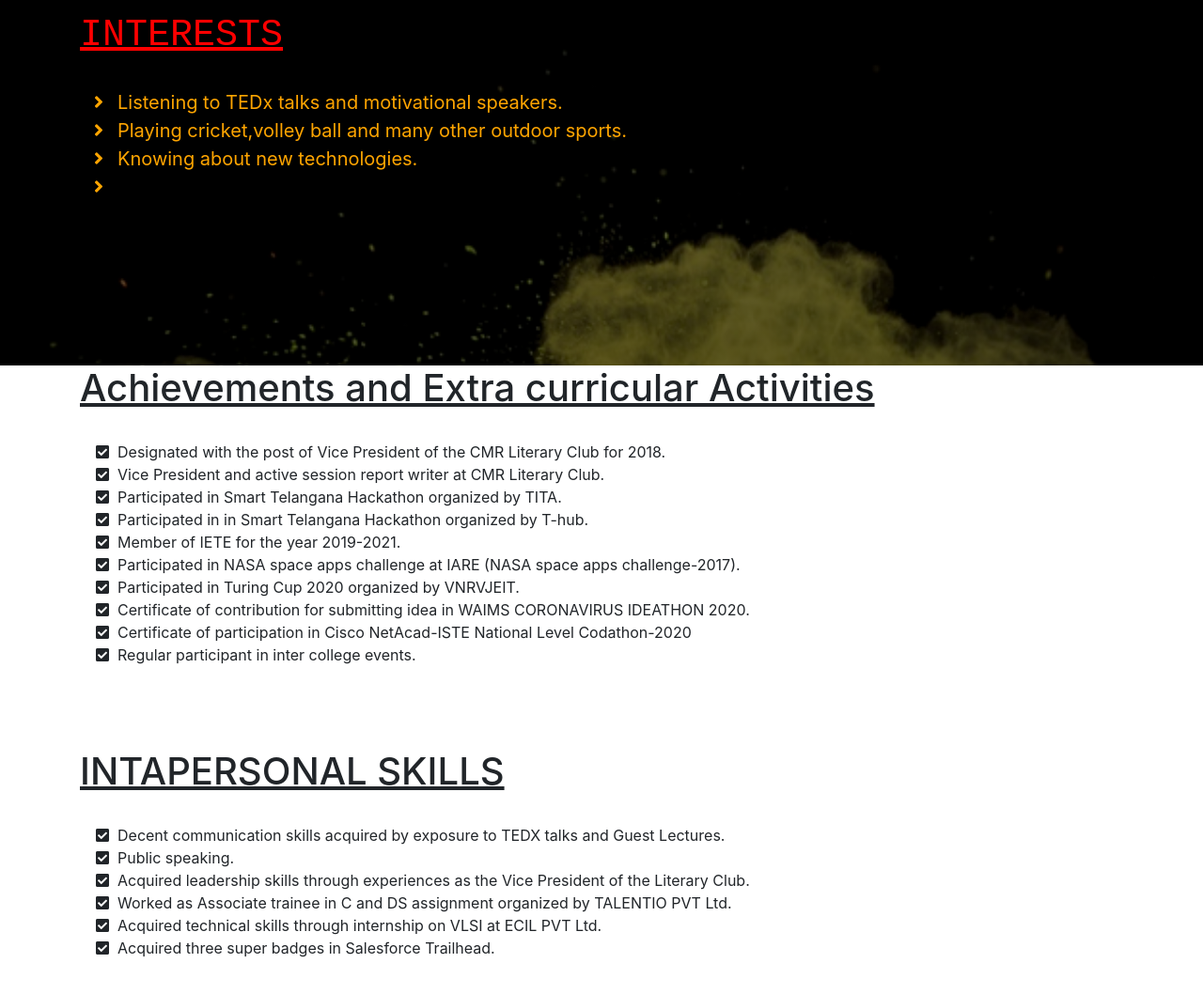
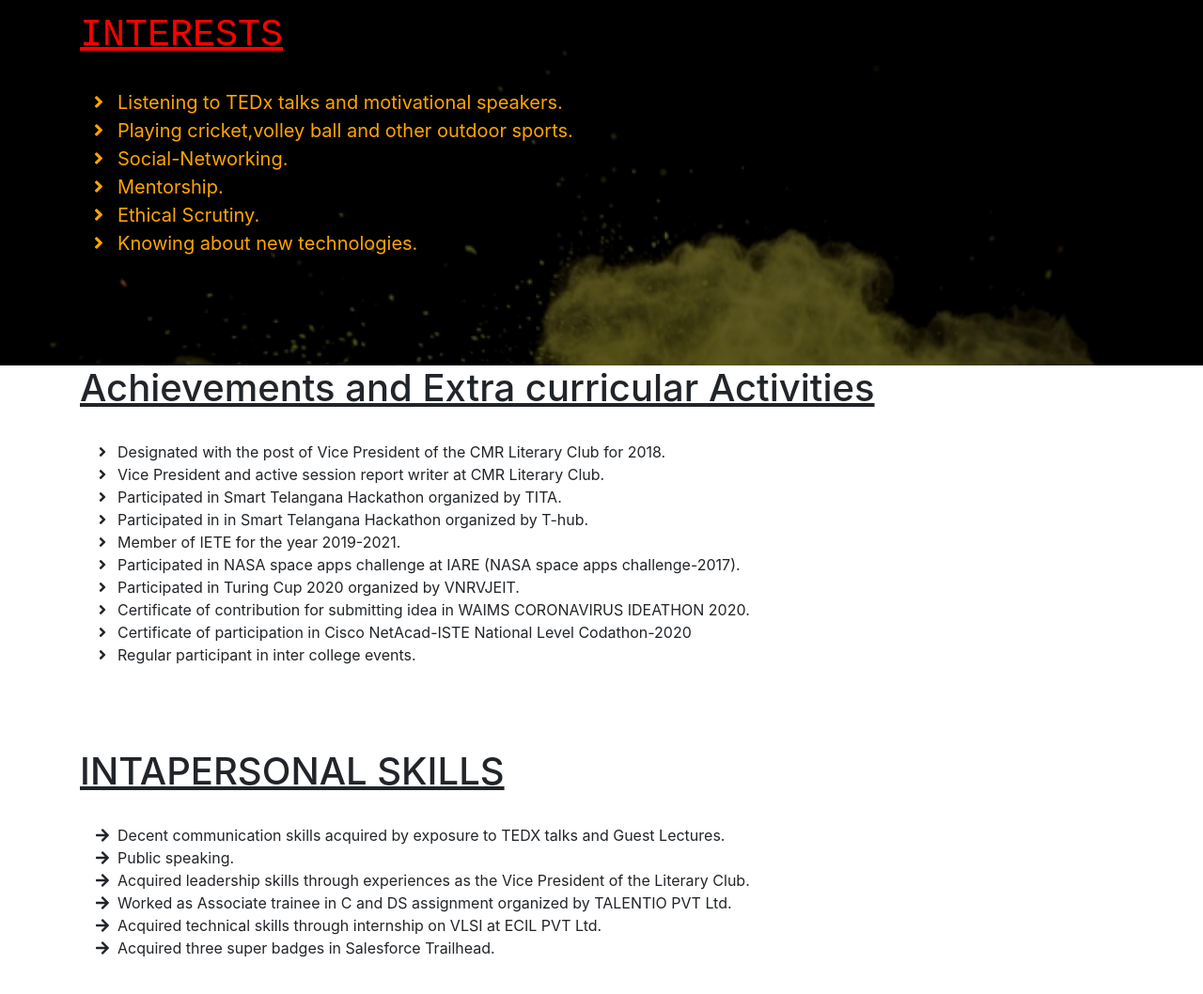
Before and after one commit to heykoushik/koushik-resume, a website: page public/html/resume.html in a window 1280 px wide. Shown: the part 2600-3658 px from the top of the page at 94% size. Drawn offline with nearby package versions, Linux system fonts and the light colour scheme; files whose address does not match are found by name.

Commit message:
second commit

```diff
--- a/public/html/resume.html
+++ b/public/html/resume.html
@@ -1,6 +1,5 @@
 <!DOCTYPE html>
  <html>
-
  <head>
     <link rel="stylesheet" href="../css/resume.css">
     <link rel="stylesheet" href="https://cdnjs.cloudflare.com/ajax/libs/twitter-bootstrap/4.4.1/css/bootstrap.min.css" />
@@ -92,10 +91,11 @@
     </section>
     <br><br>
     <section id="education">
+       <br><br>
         <div class="container">
             <div class="row">
                 <div class="col-md-6 col-sm-6 col-lg-6 text-align:start">
-                    <h1><span style="float: left;color:#6600cc;font-family: cursive"><u>EDUCATION</u></span></h1>
+                    <h1><span style="float: left;color:white;font-family: cursive"><u>EDUCATION</u></span></h1>
                     <br><br><br>
                     <h3 id="eduh">CMR COLLEGE OF ENGINEERING & TECHNOLOGY.</h3>
                     <h7 id="edup">B.TECH : ELECTRONICS AND COMMUNICATION ENGINEERING</h7>
@@ -188,13 +188,19 @@
                    Listening to TEDx talks and motivational speakers.</li>
                 <li id="intl">
                     <i class="fa-li fas fa-angle-right"></i>
-                    Playing cricket,volley ball and many other outdoor sports. </li>
+                    Playing cricket,volley ball and other outdoor sports. </li>
+                <li id="intl">
+                    <i class="fa-li fas fa-angle-right"></i>
+                    Social-Networking.</li>
+                <li id="intl">
+                    <i class="fa-li fas fa-angle-right"></i>
+                    Mentorship.</li>
+                <li id="intl">
+                    <i class="fa-li fas fa-angle-right"></i>
+                    Ethical Scrutiny.</li>
                 <li id="intl">
                     <i class="fa-li fas fa-angle-right"></i>
                     Knowing about new technologies.</li>
-                <li id="intl">
-                    <i class="fa-li fas fa-angle-right"></i>
-                    </li>
             </ul>
         </div>
         <br><br><br>
@@ -204,31 +210,31 @@
             <h1 id="awh"><u>Achievements and Extra curricular Activities</u></h1>
             <br>
             <ul class="fa-ul">
-                <li><span class="fa-li"><i class="fas fa-check-square"></i></span>Designated with the post of Vice President of the CMR Literary Club for 2018.</li>
-                <li><span class="fa-li"><i class="fas fa-check-square"></i></span>Vice President and active session report writer at CMR Literary Club.</li>
-                <li><span class="fa-li"><i class="fas fa-check-square"></i></span>Participated in Smart Telangana Hackathon organized by TITA.</li>
-                <li><span class="fa-li"><i class="fas fa-check-square"></i></span>Participated in in Smart Telangana Hackathon organized by T-hub.</li>
-                <li><span class="fa-li"><i class="fas fa-check-square"></i></span>Member of IETE for the year 2019-2021.</li>
-                <li><span class="fa-li"><i class="fas fa-check-square"></i></span>Participated in NASA space apps challenge at IARE (NASA space apps challenge-2017).</li>
-                <li><span class="fa-li"><i class="fas fa-check-square"></i></span>Participated in Turing Cup 2020 organized by VNRVJEIT.</li>
-                <li><span class="fa-li"><i class="fas fa-check-square"></i></span>Certificate of contribution for submitting idea in WAIMS CORONAVIRUS IDEATHON 2020.</li>
-                <li><span class="fa-li"><i class="fas fa-check-square"></i></span>Certificate of participation in Cisco NetAcad-ISTE National Level Codathon-2020</li>
-                <li><span class="fa-li"><i class="fas fa-check-square"></i></span>Regular participant in inter college events.</li>
+                <li><span class="fa-li"><i class="fas fa-angle-right"></i></span>Designated with the post of Vice President of the CMR Literary Club for 2018.</li>
+                <li><span class="fa-li"><i class="fas fa-angle-right"></i></span>Vice President and active session report writer at CMR Literary Club.</li>
+                <li><span class="fa-li"><i class="fas fa-angle-right"></i></span>Participated in Smart Telangana Hackathon organized by TITA.</li>
+                <li><span class="fa-li"><i class="fas fa-angle-right"></i></span>Participated in in Smart Telangana Hackathon organized by T-hub.</li>
+                <li><span class="fa-li"><i class="fas fa-angle-right"></i></span>Member of IETE for the year 2019-2021.</li>
+                <li><span class="fa-li"><i class="fas fa-angle-right"></i></span>Participated in NASA space apps challenge at IARE (NASA space apps challenge-2017).</li>
+                <li><span class="fa-li"><i class="fas fa-angle-right"></i></span>Participated in Turing Cup 2020 organized by VNRVJEIT.</li>
+                <li><span class="fa-li"><i class="fas fa-angle-right"></i></span>Certificate of contribution for submitting idea in WAIMS CORONAVIRUS IDEATHON 2020.</li>
+                <li><span class="fa-li"><i class="fas fa-angle-right"></i></span>Certificate of participation in Cisco NetAcad-ISTE National Level Codathon-2020</li>
+                <li><span class="fa-li"><i class="fas fa-angle-right"></i></span>Regular participant in inter college events.</li>
              </ul>
         </div>
         <br><br><br>
     </section>
     <section id="intrapersonalskills">
         <div class="container">
-            <h1 id="awh"><u>INTAPERSONAL SKILLS</u></h1>
+            <h1 id="ins"><u>INTAPERSONAL SKILLS</u></h1>
             <br>
             <ul class="fa-ul">
-                <li><span class="fa-li"><i class="fas fa-check-square"></i></span>Decent communication skills acquired by exposure to TEDX talks and Guest Lectures.</li>
-                <li><span class="fa-li"><i class="fas fa-check-square"></i></span>Public speaking.</li>
-                <li><span class="fa-li"><i class="fas fa-check-square"></i></span>Acquired leadership skills through experiences as the Vice President of the Literary Club.</li>
-                <li><span class="fa-li"><i class="fas fa-check-square"></i></span>Worked as Associate trainee in C and DS assignment organized by TALENTIO PVT Ltd.</li>
-                <li><span class="fa-li"><i class="fas fa-check-square"></i></span>Acquired technical skills through internship on VLSI at ECIL PVT Ltd.</li>
-                <li><span class="fa-li"><i class="fas fa-check-square"></i></span>Acquired three super badges in Salesforce Trailhead.</li>
+                <li><span class="fa-li"><i class="fas fa-arrow-right"></i></span>Decent communication skills acquired by exposure to TEDX talks and Guest Lectures.</li>
+                <li><span class="fa-li"><i class="fas fa-arrow-right"></i></span>Public speaking.</li>
+                <li><span class="fa-li"><i class="fas fa-arrow-right"></i></span>Acquired leadership skills through experiences as the Vice President of the Literary Club.</li>
+                <li><span class="fa-li"><i class="fas fa-arrow-right"></i></span>Worked as Associate trainee in C and DS assignment organized by TALENTIO PVT Ltd.</li>
+                <li><span class="fa-li"><i class="fas fa-arrow-right"></i></span>Acquired technical skills through internship on VLSI at ECIL PVT Ltd.</li>
+                <li><span class="fa-li"><i class="fas fa-arrow-right"></i></span>Acquired three super badges in Salesforce Trailhead.</li>
             </ul>
         </div>
         <br><br><br>
```
Also changed, not shown: public/html/index.html (+5 -19 lines), public/img/favicon.ico (added).
